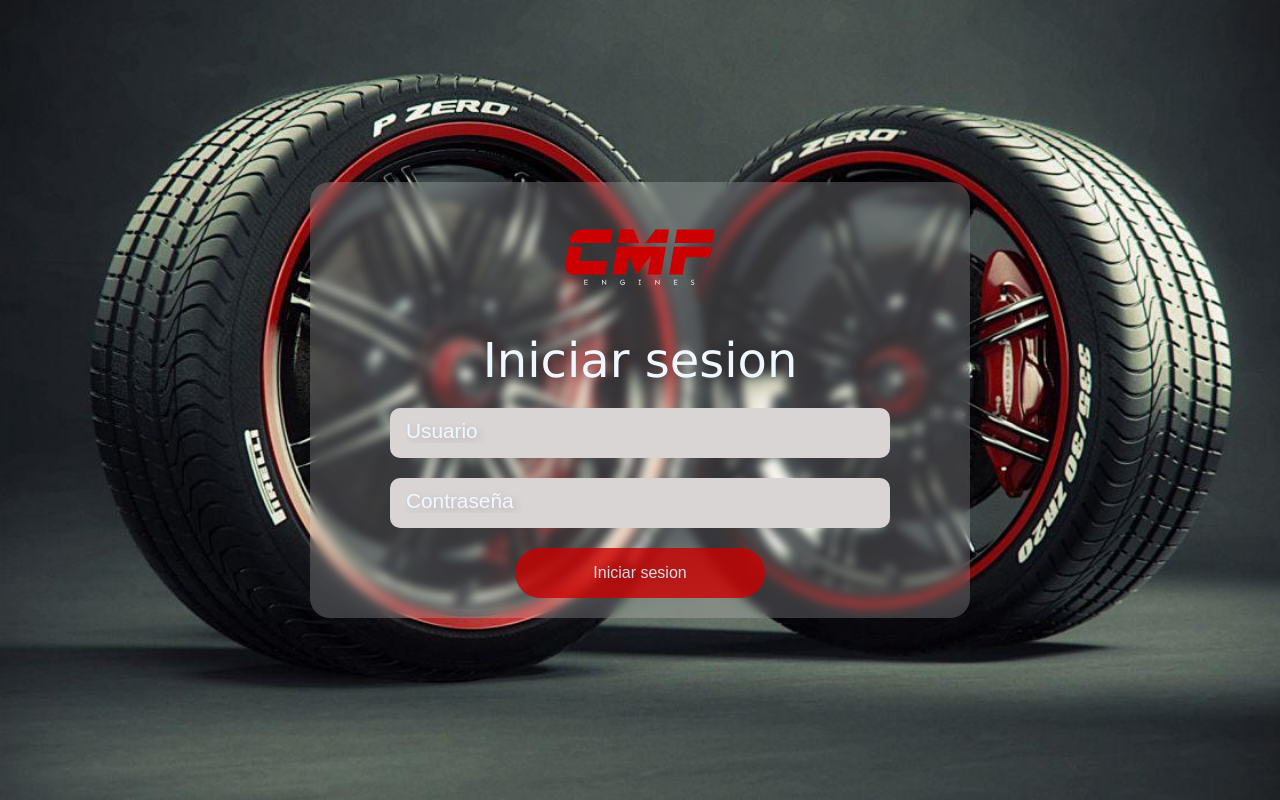
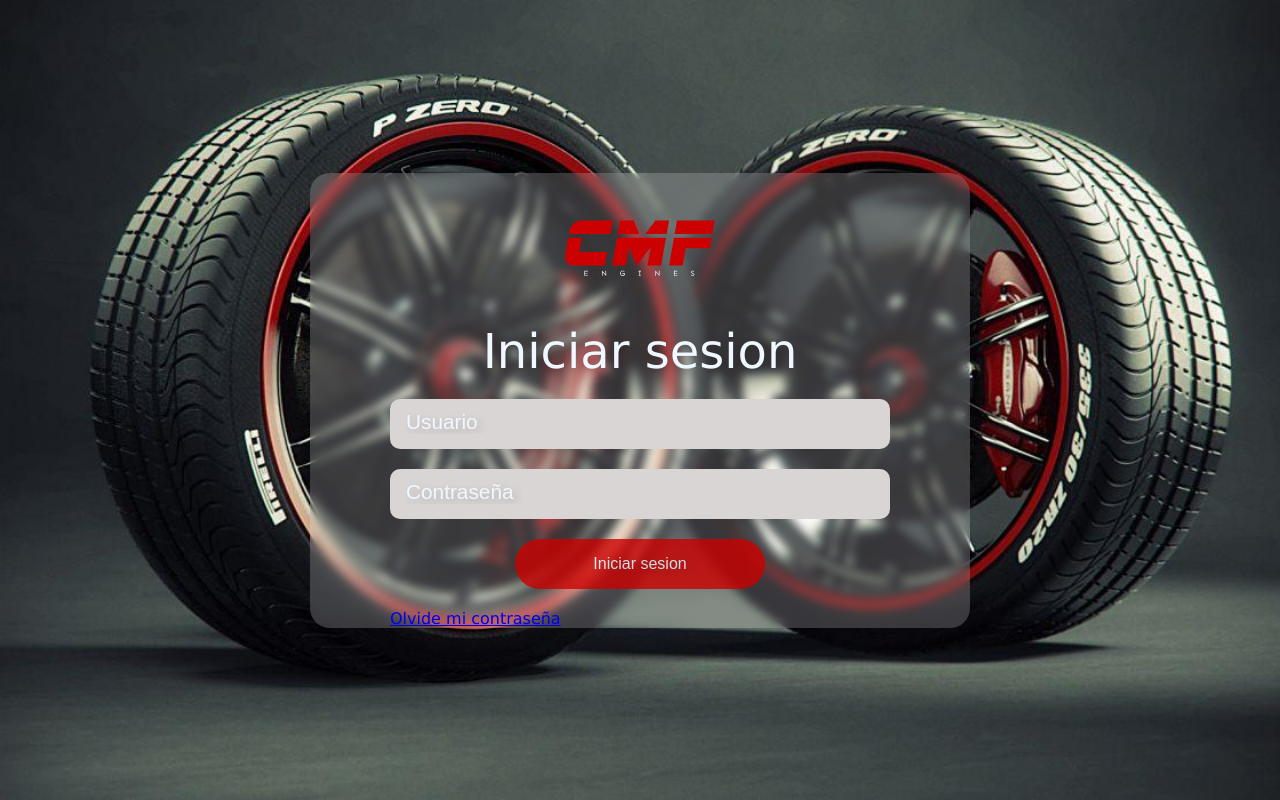
Before and after one commit to ArielBritezDiaz/controlAccesoUsuarios, a PHP site: page /controlAccesoUsuarios/login.php in a window 1280 px wide. Run offline with PHP 8.4, Linux system fonts and the light colour scheme.

Commit message:
Nuevo login

```diff
--- a/login.php
+++ b/login.php
@@ -17,6 +17,7 @@ include("conexion.php");
         <input type="password" placeholder="Contraseña" required name="contrasenia" >
         <input type="submit" value="Iniciar sesion" class="enviar" name="envio">
     </form>
+        <a href="recuperar.php">Olvide mi contraseña</a>
     </div>
 </head>
 <body>
```
